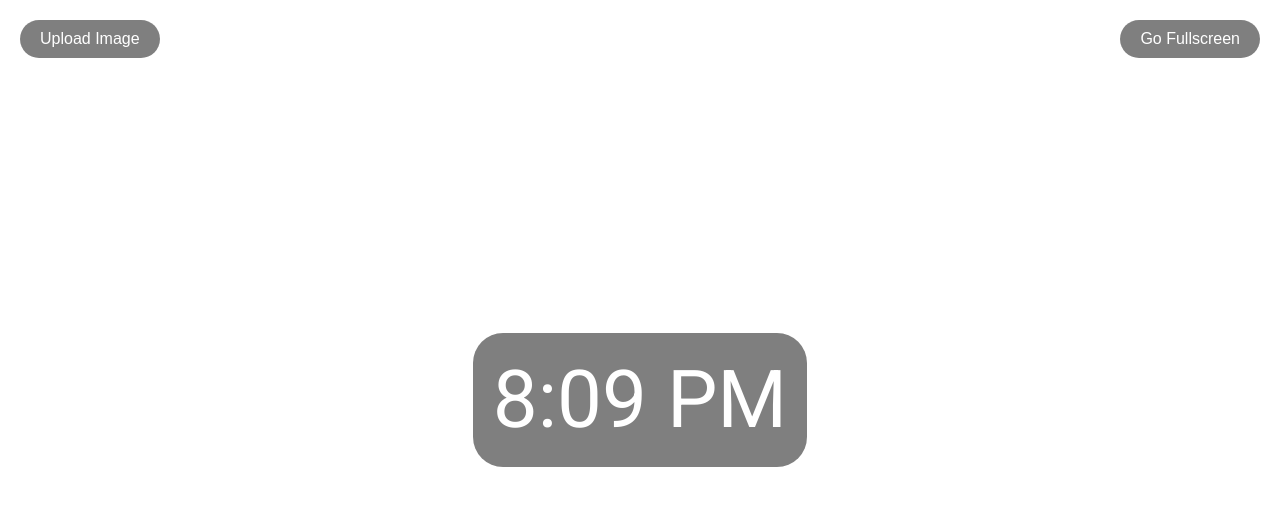
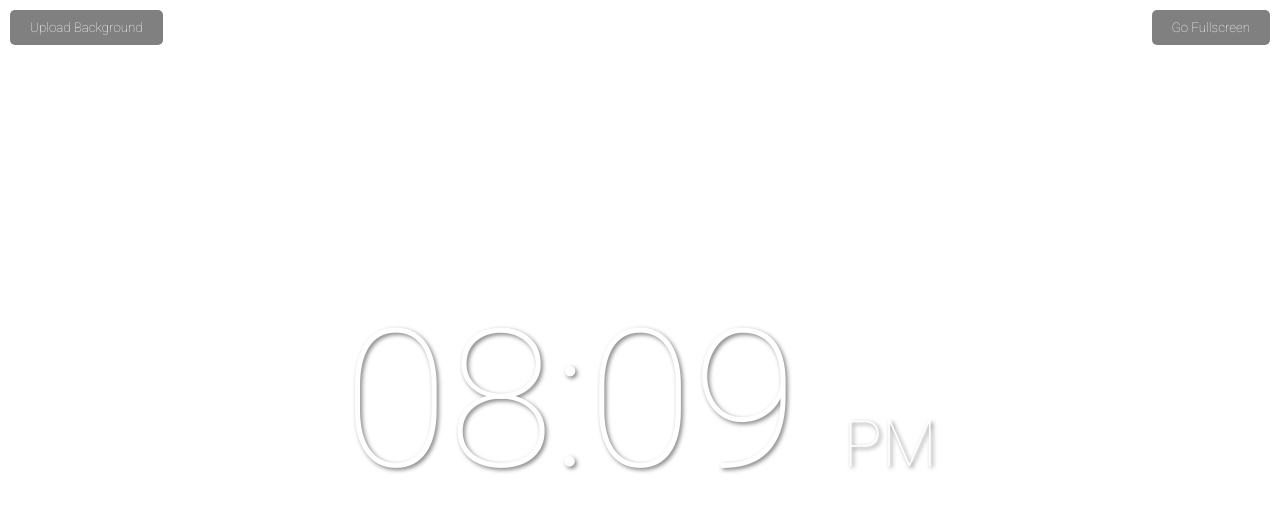
Before and after one commit to 12grassiscool34/background-clock, a plain HTML site: page index.html in a window 1280 px wide. Drawn offline with Linux system fonts and the light colour scheme.

Commit message:
Update index.html

```diff
--- a/index.html
+++ b/index.html
@@ -4,108 +4,115 @@
     <meta charset="UTF-8">
     <meta name="viewport" content="width=device-width, initial-scale=1.0">
     <title>Background Clock</title>
+    <link href="https://fonts.googleapis.com/css2?family=Roboto:wght@100&display=swap" rel="stylesheet">
     <style>
-        @import url('https://fonts.googleapis.com/css2?family=Roboto:wght@400;700&display=swap');
         body {
+            cursor: none;
             margin: 0;
-            height: 100vh;
+            padding: 0;
             display: flex;
             justify-content: center;
             align-items: center;
-            font-family: 'Roboto', sans-serif;
+            height: 100vh;
             background: url('image.jpg') no-repeat center center fixed;
             background-size: cover;
-            color: white;
+            color: #ffffff;
+            font-family: 'Roboto', sans-serif;
+        }
+
+        .clock {
             text-align: center;
-            cursor: none; /* Hide cursor */
+            font-size: 12rem;
+            font-weight: 100;
+            text-shadow: 2px 2px 4px rgba(0, 0, 0, 0.5);
         }
-        .container {
-            text-align: center;
-            background-color: rgba(0, 0, 0, 0.5); /* Dark shaded background */
-            border-radius: 30px; /* More rounded corners */
-            padding: 20px;
+
+        .ampm {
+            font-size: 4rem;
         }
-        .clock {
-            font-size: 5em;
-        }
+
         .fullscreen-btn, .upload-btn {
             position: absolute;
-            top: 20px;
+            top: 10px;
             padding: 10px 20px;
-            background-color: rgba(0, 0, 0, 0.5);
+            background-color: grey;
+            color: white;
             border: none;
-            color: white;
-            font-size: 1em;
             cursor: pointer;
-            border-radius: 20px; /* Set border radius to 20px */
+            border-radius: 5px;
+            font-family: 'Roboto', sans-serif;
         }
+
         .fullscreen-btn {
-            right: 20px;
+            right: 10px;
         }
+
         .upload-btn {
-            left: 20px;
+            left: 10px;
         }
-        .hidden {
+
+        .fullscreen-btn:hover, .upload-btn:hover {
+            background-color: #0d47a1;
+        }
+
+        .dark-mode .fullscreen-btn, .dark-mode .upload-btn {
+            background-color: #4a90e2;
+        }
+
+        .dark-mode .fullscreen-btn:hover, .dark-mode .upload-btn:hover {
+            background-color: #003366;
+        }
+
+        .upload-input {
             display: none;
         }
     </style>
 </head>
 <body>
-    <button class="fullscreen-btn" id="fullscreen-btn" onclick="toggleFullScreen()">Go Fullscreen</button>
-    <button class="upload-btn" id="upload-btn" onclick="document.getElementById('file-input').click()">Upload Image</button>
-    <input type="file" id="file-input" class="hidden" accept="image/*" onchange="changeBackground(event)">
-    <div class="container">
-        <div class="clock" id="clock"></div>
-    </div>
+    <div class="clock" id="clock"></div>
+    <button class="fullscreen-btn" id="fullscreenBtn" onclick="toggleFullscreen()">Go Fullscreen</button>
+    <button class="upload-btn" id="uploadBtn" onclick="document.getElementById('uploadInput').click()">Upload Background</button>
+    <input type="file" id="uploadInput" class="upload-input" accept="image/*" onchange="changeBackground(event)">
+
     <script>
-        function updateTime() {
+        function updateClock() {
             const now = new Date();
-            const hours = now.getHours();
+            let hours = now.getHours();
             const minutes = now.getMinutes().toString().padStart(2, '0');
             const ampm = hours >= 12 ? 'PM' : 'AM';
-            const displayHours = hours % 12 || 12;
 
-            document.getElementById('clock').textContent = `${displayHours}:${minutes} ${ampm}`;
+            hours = hours % 12;
+            hours = hours ? hours : 12;
+            const timeString = `${hours.toString().padStart(2, '0')}:${minutes} <span class="ampm">${ampm}</span>`;
 
-            // Prevent device from sleeping
-            if ('wakeLock' in navigator) {
-                navigator.wakeLock.request('screen').catch(err => console.error(err));
-            }
+            document.getElementById('clock').innerHTML = timeString;
         }
 
-        function toggleFullScreen() {
+        function toggleFullscreen() {
             if (!document.fullscreenElement) {
-                document.documentElement.requestFullscreen().then(() => {
-                    document.getElementById('fullscreen-btn').style.display = 'none';
-                    document.getElementById('upload-btn').style.display = 'none';
-                }).catch((err) => {
-                    console.error(`Error attempting to enable full-screen mode: ${err.message} (${err.name})`);
-                });
+                document.documentElement.requestFullscreen();
             } else {
                 if (document.exitFullscreen) {
-                    document.exitFullscreen().then(() => {
-                        document.getElementById('fullscreen-btn').style.display = 'block';
-                        document.getElementById('upload-btn').style.display = 'block';
-                    }).catch((err) => {
-                        console.error(`Error attempting to exit full-screen mode: ${err.message} (${err.name})`);
-                    });
+                    document.exitFullscreen();
                 }
             }
         }
 
         function changeBackground(event) {
-            const file = event.target.files[0];
             const reader = new FileReader();
             reader.onload = function(e) {
                 document.body.style.backgroundImage = `url(${e.target.result})`;
             };
-            if (file) {
-                reader.readAsDataURL(file);
-            }
+            reader.readAsDataURL(event.target.files[0]);
         }
 
-        setInterval(updateTime, 1000);
-        updateTime();
+        document.addEventListener('fullscreenchange', () => {
+            const fullscreenBtn = document.getElementById('fullscreenBtn');
+            fullscreenBtn.style.display = document.fullscreenElement ? 'none' : 'block';
+        });
+
+        setInterval(updateClock, 1000);
+        updateClock();
     </script>
 </body>
 </html>
```
